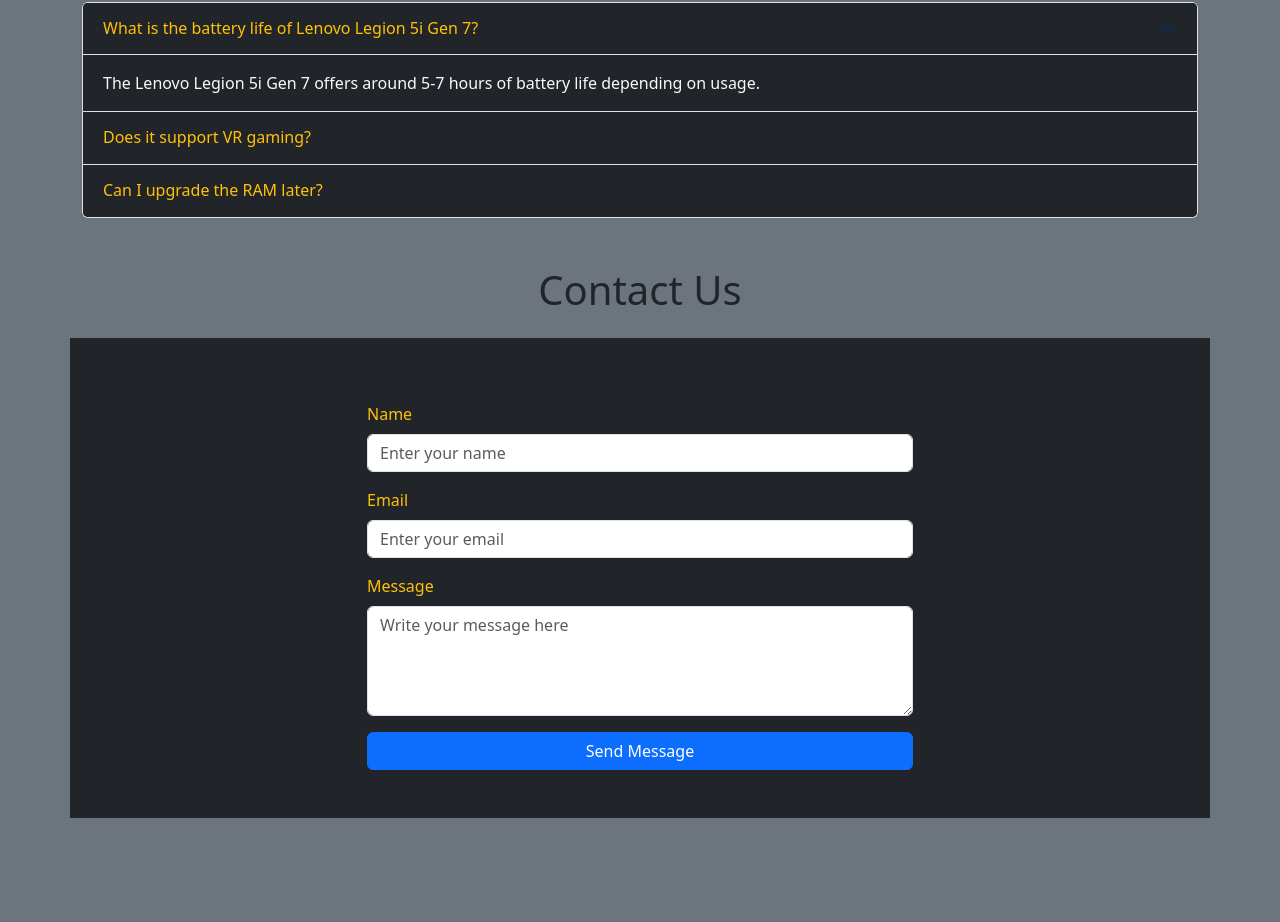
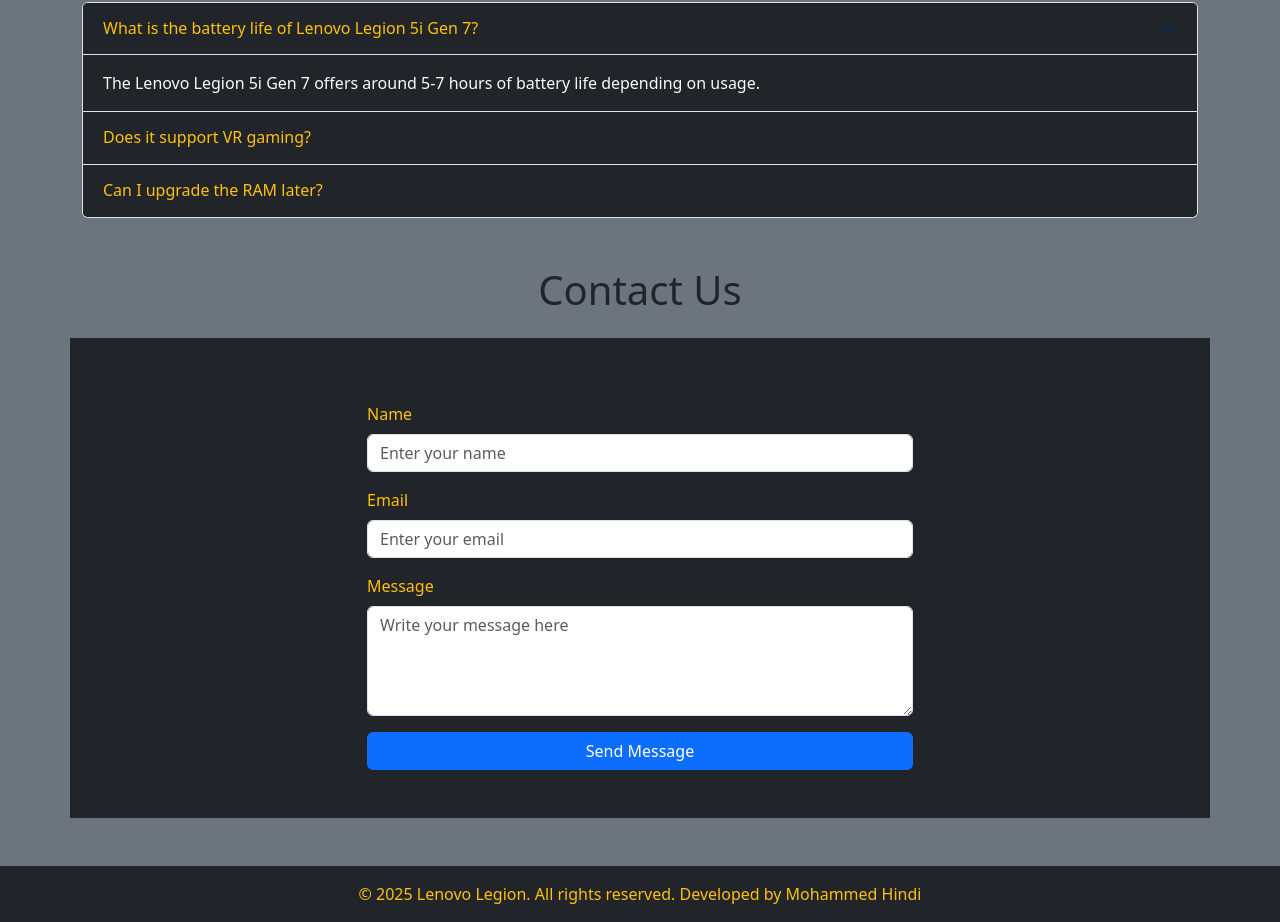
Before and after one commit to Mohammed-Hindi/landing_page, a plain HTML site: page docs/index.html in a window 1280 px wide. Shown: the part 3166-4088 px from the top of the page. Before the commit the page ends 3984 px from the top, so only its background shows below. Drawn offline with nearby package versions, Linux system fonts and the light colour scheme.

Commit message:
Added footer with copyright info

```diff
--- a/docs/index.html
+++ b/docs/index.html
@@ -428,9 +428,12 @@
         </div>
     </div>
     <!--end  contact section -->
-
-
-
+    <!-- end footer -->
+    <div class="container"></div>
+        <footer class="bg-dark text-center text-warning py-3 mt-5">
+            &copy; 2025 Lenovo Legion. All rights reserved. Developed by Mohammed Hindi
+        </footer>
+    </div>
 
 
 
```
